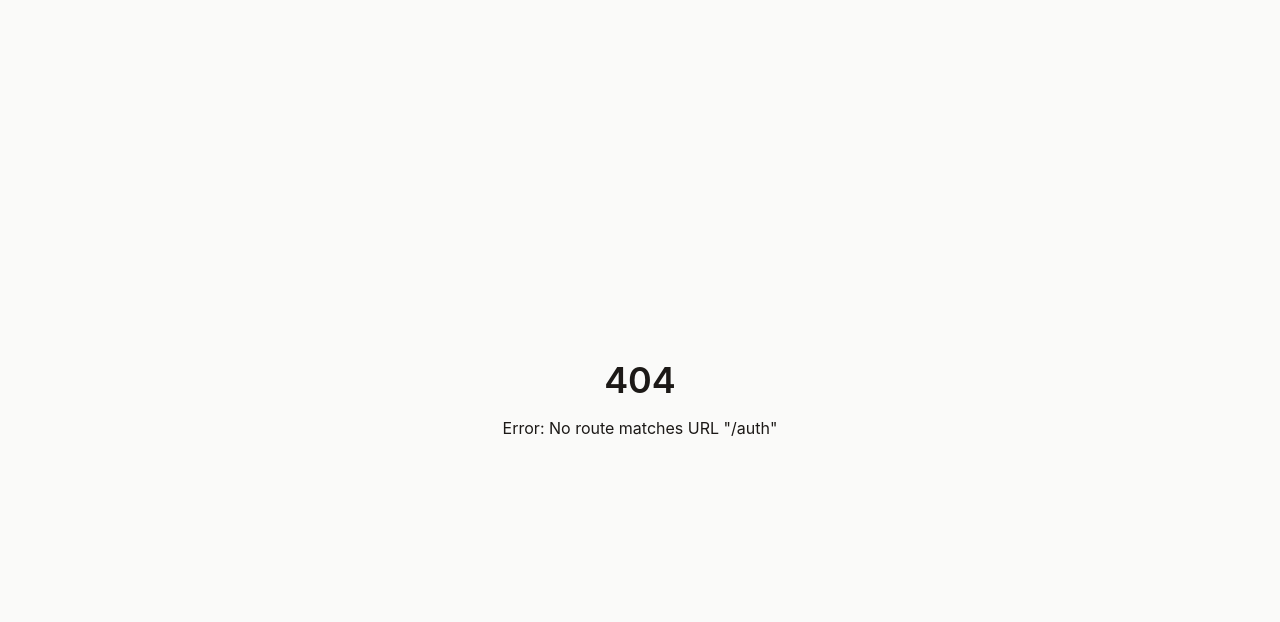
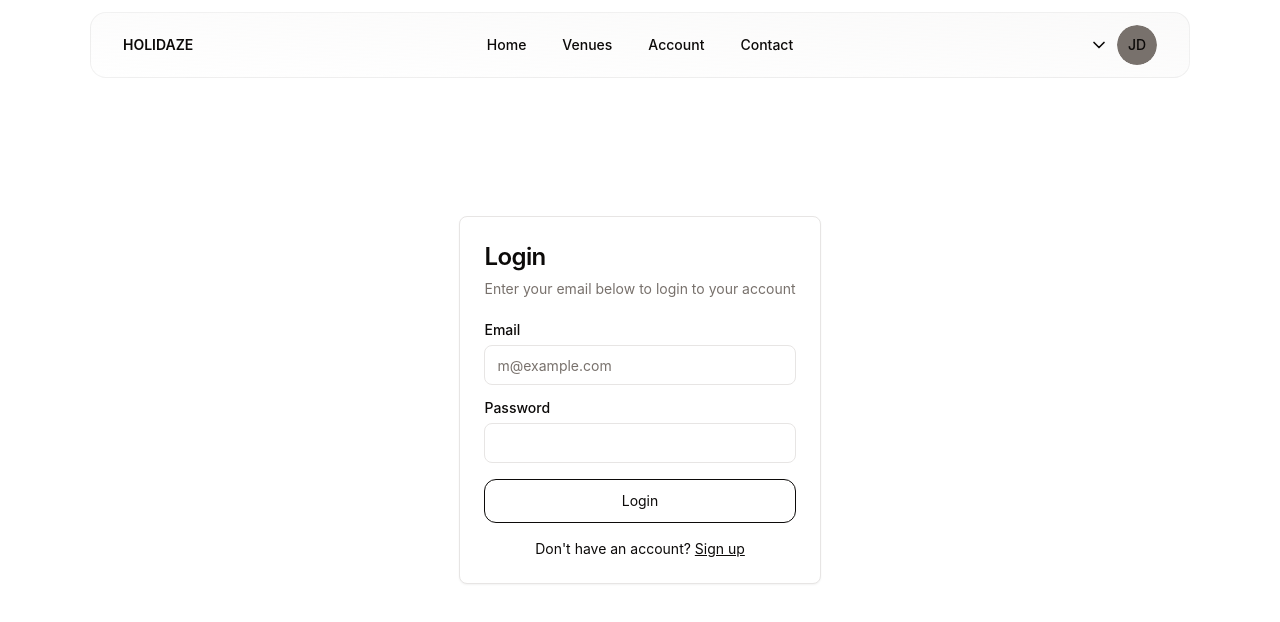
Before and after one commit to alexdalene/project-exam-2, a React (Vite) app: page /auth in a window 1280 px wide. Before the commit this address had no page. Shown: the top 622 px of the page. Built offline with nearby package versions, Linux system fonts and the light colour scheme.

Commit message:
Add auth routes and components

```diff
--- a/src/components/acts/FirstAct.tsx
+++ b/src/components/acts/FirstAct.tsx
@@ -30,9 +30,9 @@ const FirstAct = () => {
 
   return (
     <section className="grid min-h-[inherit] grid-rows-5" ref={sectionRef}>
-      <div className="row-start-4 place-self-center text-center">
+      <div className="row-start-4 max-w-[350px] place-self-center text-center">
         <h1 className="mb-2 text-2xl uppercase">Holidaze</h1>
-        <p className="max-w-[24ch] text-lg font-medium text-muted">
+        <p className="text-balance text-muted-foreground">
           A new and innovative way to explore and create venues.
         </p>
       </div>
--- a/src/index.css
+++ b/src/index.css
@@ -8,8 +8,8 @@
 
 @layer base {
   :root {
-    --background: 60 9% 98%;
-    --foreground: 24 10% 10%;
+    --background: 0 0% 100%;
+    --foreground: 20 14.3% 4.1%;
 
     --card: 0 0% 100%;
     --card-foreground: 20 14.3% 4.1%;
@@ -17,14 +17,14 @@
     --popover: 0 0% 100%;
     --popover-foreground: 20 14.3% 4.1%;
 
-    --primary: 21 90% 48%;
-    --primary-foreground: 34 100% 92%;
+    --primary: 24 9.8% 10%;
+    --primary-foreground: 60 9.1% 97.8%;
 
-    --secondary: 32 98% 83%;
-    --secondary-foreground: 31 97% 72%;
+    --secondary: 60 4.8% 95.9%;
+    --secondary-foreground: 24 9.8% 10%;
 
-    --muted: 25 5% 55%;
-    --muted-foreground: 20 6% 90%;
+    --muted: 60 4.8% 95.9%;
+    --muted-foreground: 25 5.3% 44.7%;
 
     --accent: 60 4.8% 95.9%;
     --accent-foreground: 24 9.8% 10%;
@@ -32,11 +32,11 @@
     --destructive: 0 84.2% 60.2%;
     --destructive-foreground: 60 9.1% 97.8%;
 
-    --border: 20 6% 90%;
-    --input: 60 5% 96%;
+    --border: 20 5.9% 90%;
+    --input: 20 5.9% 90%;
     --ring: 20 14.3% 4.1%;
 
-    --radius: 0.375rem;
+    --radius: 0.5rem;
   }
 
   .dark {
--- a/src/main.tsx
+++ b/src/main.tsx
@@ -1,13 +1,16 @@
-import React from 'react';
-import ReactDOM from 'react-dom/client';
-import { createBrowserRouter, RouterProvider } from 'react-router-dom';
-
 import Hero from './routes/Hero';
 import Venues from './routes/Venues';
 import Root from './routes/root';
 import './index.css';
 import ErrorPage from './ErrorPage';
 import Venue from './routes/Venues/Venue';
+import LoginPage from './routes/Auth/Login';
+import SignupPage from './routes/Auth/Signup';
+import AuthLayout from './routes/Auth';
+
+import React from 'react';
+import ReactDOM from 'react-dom/client';
+import { createBrowserRouter, RouterProvider } from 'react-router-dom';
 
 const router = createBrowserRouter([
   {
@@ -16,7 +19,7 @@ const router = createBrowserRouter([
     errorElement: <ErrorPage />,
     children: [
       {
-        path: '/',
+        index: true,
         element: <Hero />,
       },
       {
@@ -27,6 +30,20 @@ const router = createBrowserRouter([
         path: '/venues/:id',
         element: <Venue />,
       },
+      {
+        path: '/auth',
+        element: <AuthLayout />,
+        children: [
+          {
+            index: true,
+            element: <LoginPage />,
+          },
+          {
+            path: 'signup',
+            element: <SignupPage />,
+          },
+        ],
+      },
     ],
   },
 ]);
--- a/src/routes/Auth/Login/index.tsx
+++ b/src/routes/Auth/Login/index.tsx
@@ -0,0 +1,55 @@
+import { Link } from 'react-router-dom';
+
+import { Button } from '@/components/ui/button';
+import {
+  Card,
+  CardContent,
+  CardDescription,
+  CardHeader,
+  CardTitle,
+} from '@/components/ui/card';
+import { Input } from '@/components/ui/input';
+import { Label } from '@/components/ui/label';
+
+const LoginPage = () => {
+  return (
+    <Card className="mx-auto max-w-sm">
+      <CardHeader>
+        <CardTitle className="text-2xl">Login</CardTitle>
+        <CardDescription>
+          Enter your email below to login to your account
+        </CardDescription>
+      </CardHeader>
+      <CardContent>
+        <div className="grid gap-4">
+          <div className="grid gap-2">
+            <Label htmlFor="email">Email</Label>
+            <Input
+              id="email"
+              type="email"
+              placeholder="m@example.com"
+              required
+            />
+          </div>
+          <div className="grid gap-2">
+            <div className="flex items-center">
+              <Label htmlFor="password">Password</Label>
+            </div>
+            <Input id="password" type="password" required />
+          </div>
+          <Button type="submit" className="w-full">
+            Login
+          </Button>
+        </div>
+        <div className="mt-4 text-center text-sm">
+          Don&apos;t have an account?{' '}
+          <Link to="signup" className="underline">
+            Sign up
+          </Link>
+        </div>
+      </CardContent>
+    </Card>
+  );
+};
+
+export default LoginPage;
--- a/src/routes/Auth/Signup/index.tsx
+++ b/src/routes/Auth/Signup/index.tsx
@@ -0,0 +1,9 @@
+const SignupPage = () => {
+  return (
+    <div>
+      <h1>Signup</h1>
+    </div>
+  );
+};
+
+export default SignupPage;
--- /dev/null
+++ b/src/routes/Auth/index.tsx
@@ -0,0 +1,11 @@
+import { Outlet } from 'react-router-dom';
+
+const AuthLayout = () => {
+  return (
+    <div className="grid min-h-[inherit] place-content-center">
+      <Outlet />
+    </div>
+  );
+};
+
+export default AuthLayout;
--- a/src/routes/root.tsx
+++ b/src/routes/root.tsx
@@ -17,7 +17,7 @@ const Root = () => {
     <>
       <Navbar />
 
-      <main className="min-h-dvh overflow-hidden">
+      <main className="min-h-dvh">
         <Outlet />
       </main>
 
```
Also changed, not shown: src/components/ui/label.tsx (+9 -9 lines), src/components/ui/radio-group.tsx (+14 -14 lines), src/components/ui/skeleton.tsx (+4 -4 lines).
